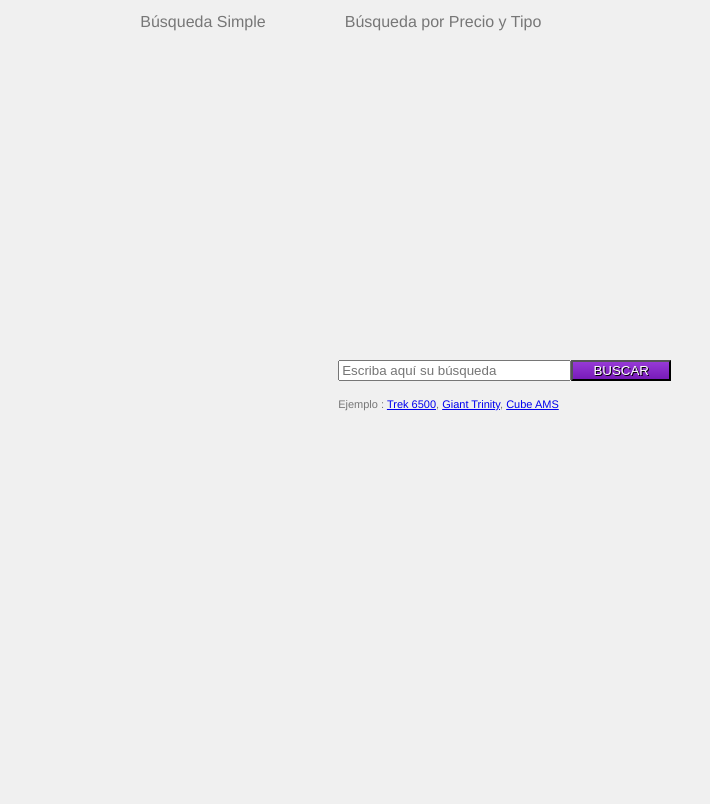
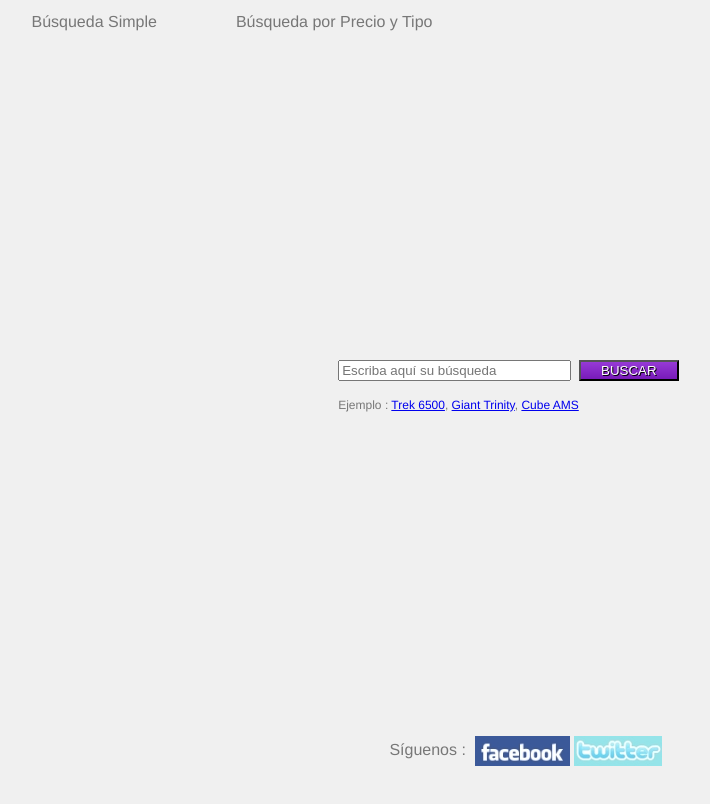
Before and after one commit to sarroutbi/buscobici, a plain HTML site: page web/index.html in a window 1280 px wide. Shown: the whole page, without its empty margins (97-807 px from the left). Drawn offline with Linux system fonts and the light colour scheme.

Commit message:
Adding new links to facebook, twitter

```diff
--- a/web/bikesearch.css
+++ b/web/bikesearch.css
@@ -32,12 +32,10 @@ p {
 padding-bottom: 22px;
 }
 
-/* Es importante notar que el ancho del cuerpo ha sido definido como 940px y que fue centrado. Nuestra barra de navegacinnn necesita hacer span en todo el ancho de la ventana, por lo que tendremos que aplicar algunos estilos adicionales: */
-
 nav {
 position: absolute;
 left: 0;
-width: 100%;
+width: 83%;
 background: nav_);
 }
 
@@ -190,9 +188,33 @@ margin-right:auto;
 
 #search_examples {
 color: #777;
-font-size: 11px;
+font-size: 12px;
 margin-left:auto;
 margin-right:auto;
+}
+
+.social_links {
+position: absolute;
+top:90%;
+left:38%;
+line-height:0;
+}
+
+#social_text {
+color: #777;
+font-size: 16px;
+margin-left:auto;
+margin-right:auto;
+}
+
+.social_img {
+vertical-align:middle;
+margin:none;
+padding:none;
+border:0;
+/* float:right; */
+/* display:block; */
+line-height:0;
 }
 
 #input_search_en {
--- a/web/index.html
+++ b/web/index.html
@@ -26,10 +26,6 @@
       <title>Buscador de Bicicletas</title>
     </header>
 
-    <!-- Page Header -->
-    <header>
-    <!--h1>BikeSearch</h1-->
-    </header>
     <nav>
     <ul>
     <li><a href="index.html">Búsqueda Simple</a></li>
@@ -37,6 +33,16 @@
     <!--li><a href="asearch">Búsqueda Avanzada</a></li-->
     <!--/ul-->
     </nav>
+
+    <div class="social_links">
+        <p id="social_text">S&iacute;guenos :&nbsp;
+<a href="http://www.facebook.com/buscobicidotcom">
+<img class="social_img" src="resource/facebook00.jpg" border="0"/></a>
+<a href="http://www.twitter.com/buscobici">
+<img class="social_img" src="resource/twitter01.jpg" border="0"/>
+        </a>
+        </p>
+    </div>
 
     <div id="search">
       <form method="post" action="search.php">
@@ -46,7 +52,6 @@
       <p id="search_examples">Ejemplo : <a href="search.php?search=Trek+6500">Trek 6500</a>,
 <a href="search.php?search=Giant+Trinity">Giant Trinity</a>,
 <a href="search.php?search=Cube+AMS">Cube AMS</a></p>
-
     </div>
 
     <footer class="body">
```
Also changed, not shown: web/byprice.html (+10 -4 lines).
